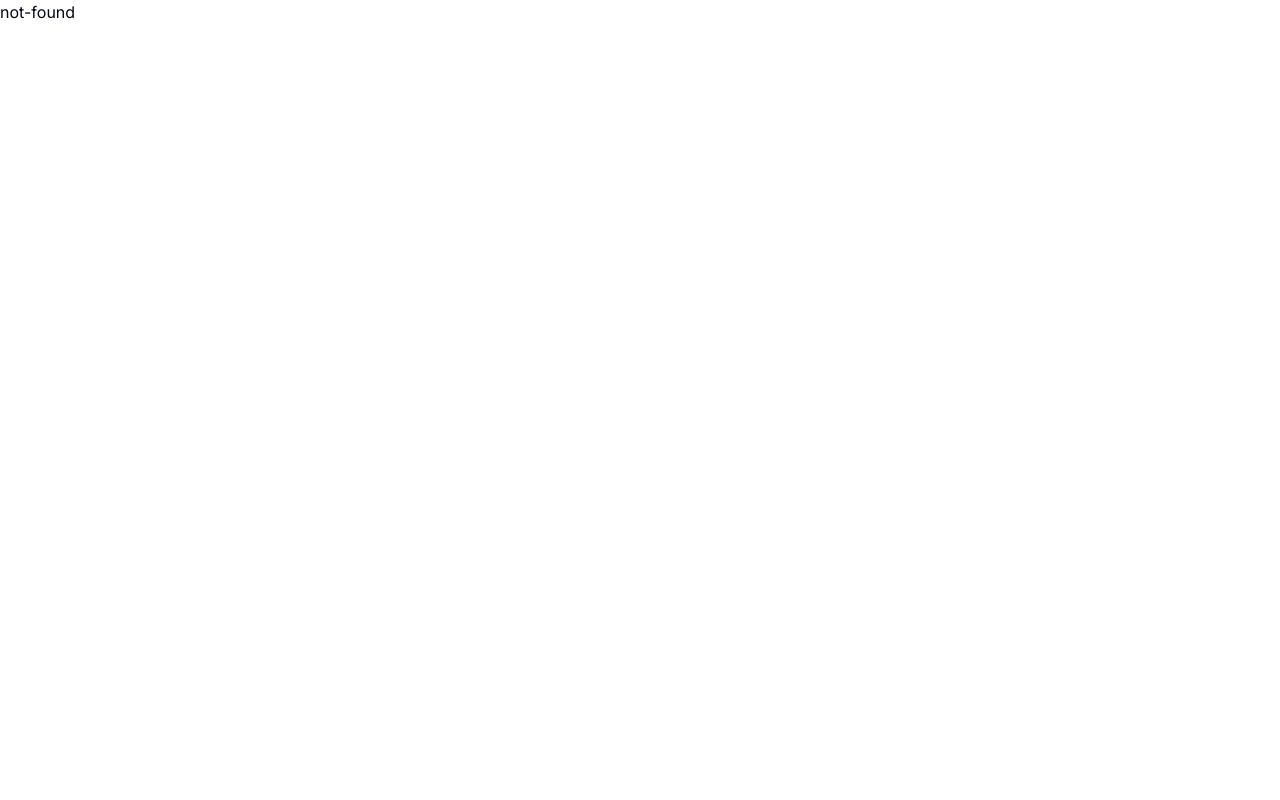
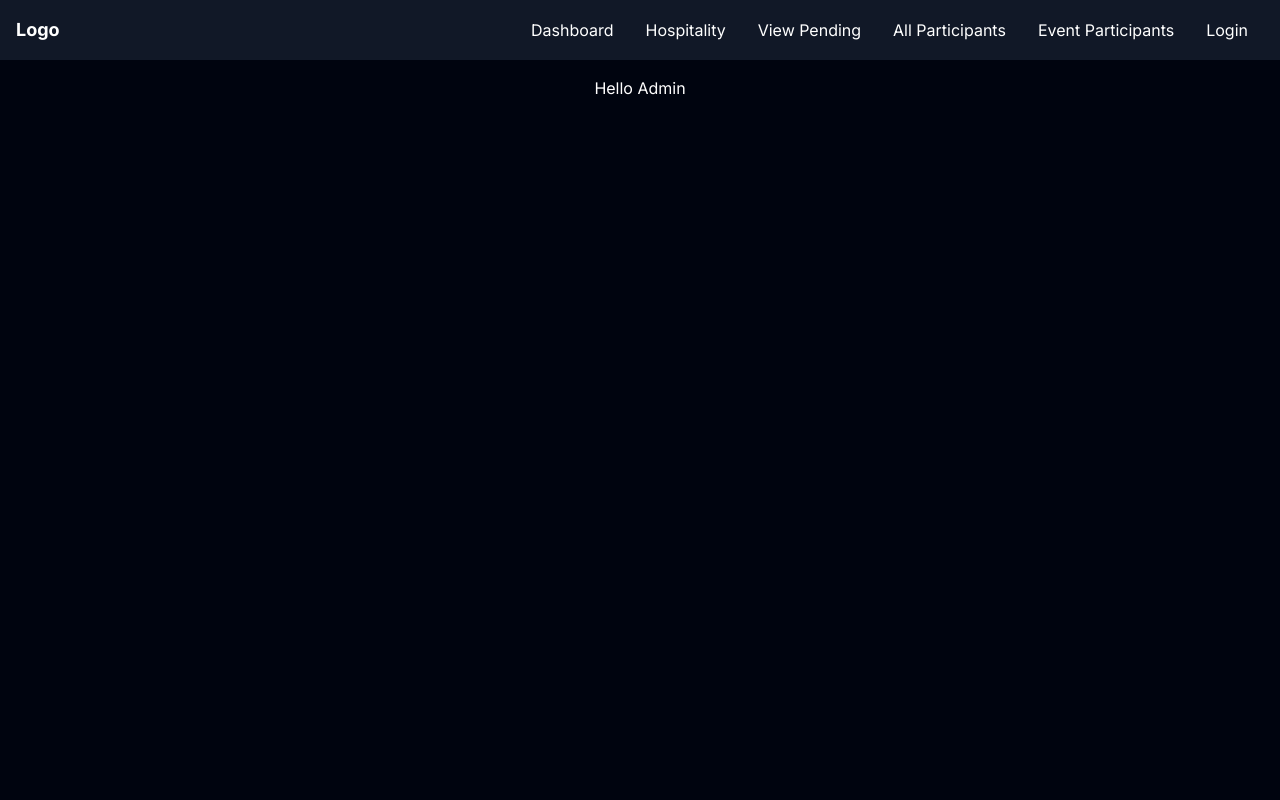
Before and after one commit to kgaurav152/techfusion, a Next.js app: page /admin/dashboard in a window 1280 px wide. Before the commit this address had no page. Shown: the top 800 px of the page. Built offline with nearby package versions, Linux system fonts and the light colour scheme.

Commit message:
updated not-found.jsx

```diff
--- /dev/null
+++ b/app/(landing)/layout.jsx
@@ -0,0 +1,21 @@
+"use client";
+import NavBar from "@/components/navbar";
+import Footer from '@/components/footer';
+
+import { useEffect } from "react";
+import Network from "@/components/network";
+
+const DashboardLayout = ({ children }) => {
+
+  return (
+    <div>
+      <div className=" min-h-[100vh] bg-[#00040F] relative" >
+        <NavBar />
+        {children}
+        <Footer />
+      </div>
+    </div>
+  );
+};
+
+export default DashboardLayout;
--- a/app/(landing)/page.js
+++ b/app/(landing)/page.js
@@ -44,9 +44,7 @@ const LandingPage = () => {
   },[])
 
   return (
-    <div>
       <div className="text-white text-center min-h-[100vh] bg-[#00040F] relative" >
-        <NavBar />
         {/* Provided Decorative Elements */}
         <div className="relative text-center mb-8">
           <div className="z-0">
@@ -115,9 +113,6 @@ const LandingPage = () => {
             </div>
           </div>
         </section>
-
-        <Footer />
-      </div>
     </div>
   )
 }
--- /dev/null
+++ b/app/admin/dashboard/page.jsx
@@ -0,0 +1,26 @@
+"use client"
+
+import { Button } from "@/components/ui/button"
+import { ArrowRight, MoveUpRight } from "lucide-react";
+import { useRouter } from "next/navigation";
+// import Link from "next/link";
+import AdminNavBar from '@/components/adminNavbar';
+import Footer from '@/components/footer';
+import { useState, useEffect } from "react";
+import axios from "axios";
+import { useDispatch } from "react-redux";
+import { setUserDetails } from "@/redux/slices/profileSlice";
+
+
+const AdminDashboard = () => {
+
+return (
+    // <div className="text-white text-center min-h-[100vh] bg-[#00040F] relative" >
+    // </div>
+    <div className="text-white text-center min-h-[100vh] relative">
+        <p className="text-white">Hello Admin</p>
+    </div>
+  )
+}
+
+export default AdminDashboard;
--- a/app/not-found.jsx
+++ b/app/not-found.jsx
@@ -1,9 +1,27 @@
-import React from 'react'
+'use client';
 
-const notfound = () => {
+import React from 'react';
+import { useRouter } from "next/navigation";
+import { Button } from "@/components/ui/button";
+import { HomeIcon } from 'lucide-react';
+
+const Notfound = () => {
+
+  const router=useRouter();
+
+  const handleClick = (e,path) => {
+    e.preventDefault()
+    router.push(path)
+  };
+
   return (
-    <div>not-found</div>
+    <div className="flex flex-col items-center text-center justify-center">
+      <p className="mb-10 mt-40">Not-Found</p>
+      <Button className="hover:text-teal-500 animate-bounce mt-4" onClick={(e) => handleClick(e, "/")}>
+        Return Home <HomeIcon className="w-6 h-6 ml-2"/>
+      </Button>
+    </div>
   )
 }
 
-export default notfound
+export default Notfound
--- a/components/adminNavbar.jsx
+++ b/components/adminNavbar.jsx
@@ -43,10 +43,10 @@ const NavBar = () => {
         {/* Menu for large screens */}
         <div className="hidden md:flex md:space-x-8 mr-4">
           <Link href="/admin/dashboard" className="text-white hover:text-[#e11d48]">
-            Home
+            Dashboard
           </Link>
-          <Link href="/admin/hospatility" className="text-white hover:text-[#e11d48]">
-            Hospatility
+          <Link href="/admin/hospitality" className="text-white hover:text-[#e11d48]">
+            Hospitality
           </Link>
           <Link href="/admin/participant/pending" className="text-white hover:text-[#e11d48]">
             View Pending
@@ -118,10 +118,10 @@ const NavBar = () => {
         <div className="md:hidden mt-4">
           <div className="flex flex-col space-y-4">
             <Link href="/admin/dashboard" className="text-white hover:text-[#e11d48]">
-              Home
+            Dashboard
             </Link>
-            <Link href="/admin/hospatility" className="text-white hover:text-[#e11d48]">
-              About Us
+            <Link href="/admin/hospitality" className="text-white hover:text-[#e11d48]">
+              Hospitality
             </Link>
             <Link href="/admin/participant/pending" className="text-white hover:text-[#e11d48]">
               View Pending
```
Also changed, not shown: 1 other file (tests, documents, lock files or other folders).
